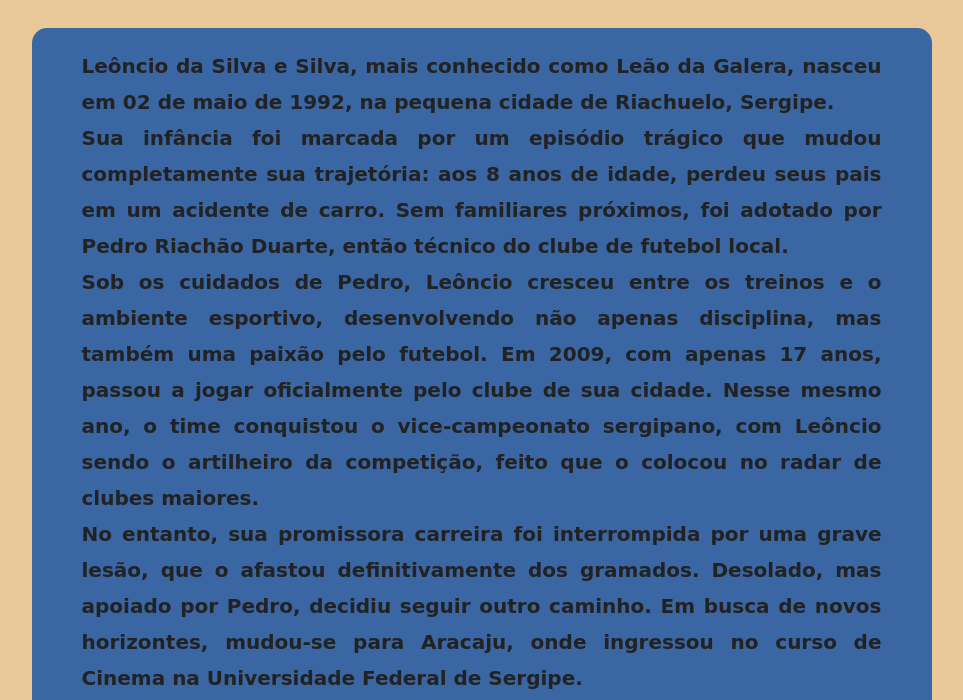
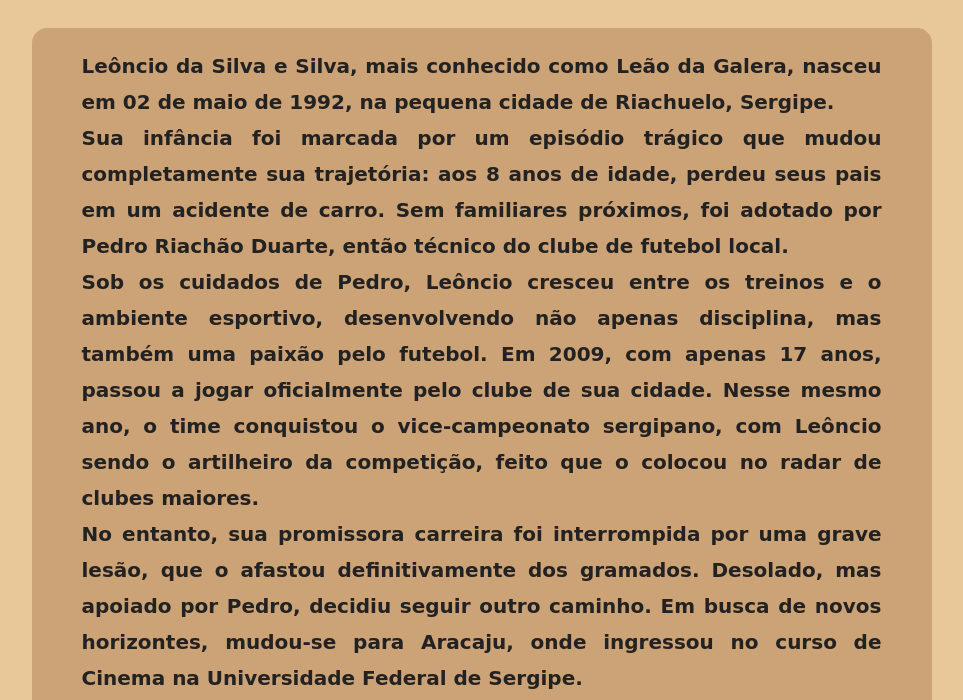
Before and after one commit to brenda14k/sertanejo_trabalho, a plain HTML site: page index.html in a window 1280 px wide. Shown: the part 760-1460 px from the top of the page, without its empty margins (173-1136 px from the left). Drawn offline with Linux system fonts and the light colour scheme; a web font is replaced by a local one.

Commit message:
Update index.css

```diff
--- a/index.css
+++ b/index.css
@@ -45,7 +45,7 @@ body {
 
 /* Biografia */
 .container_bio {
-    background-color: #3A66A3;
+    background-color: #cca277;
     border-radius: 15px;
     margin: 30px auto;
     padding: 20px;
```
